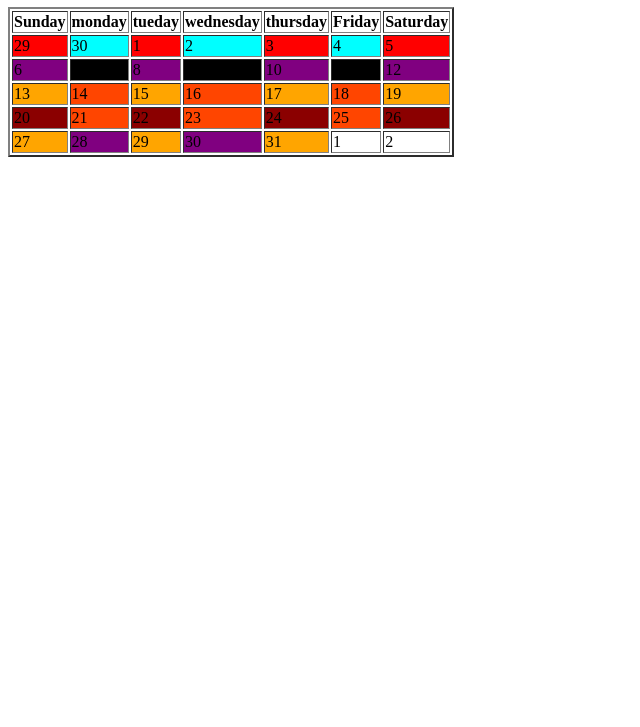
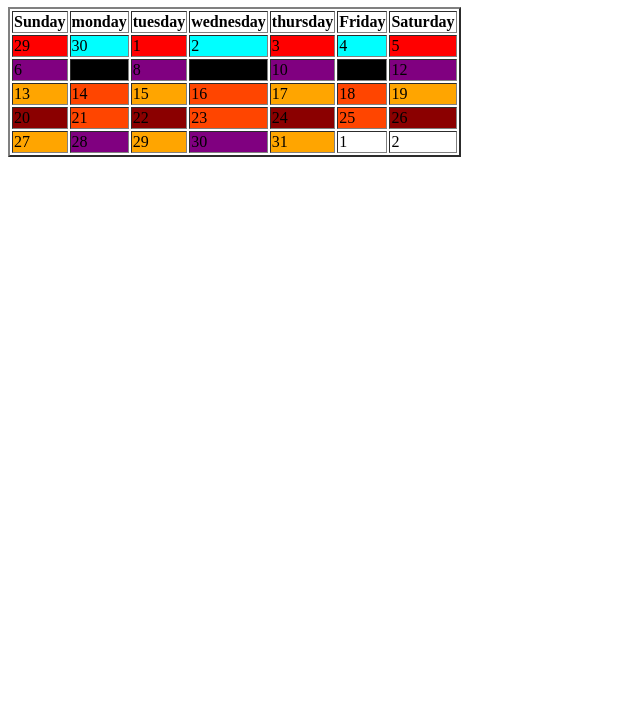
Before and after one commit to DomingoHernandez0/YungStitch.io, a plain HTML site: page index.html in a window 1280 px wide. Shown: the part 73-800 px from the top of the page, without its empty margins (0-640 px from the left). Drawn offline with Linux system fonts and the light colour scheme.

Commit message:
Add files via upload

```diff
--- a/index.html
+++ b/index.html
@@ -12,7 +12,7 @@
       <tr>
         <th>Sunday</th>
         <th>monday</th>
-        <th>tueday</th>
+        <th>tuesday</th>
         <th>wednesday</th>
         <th>thursday</th>
         <th>Friday</th>
```
